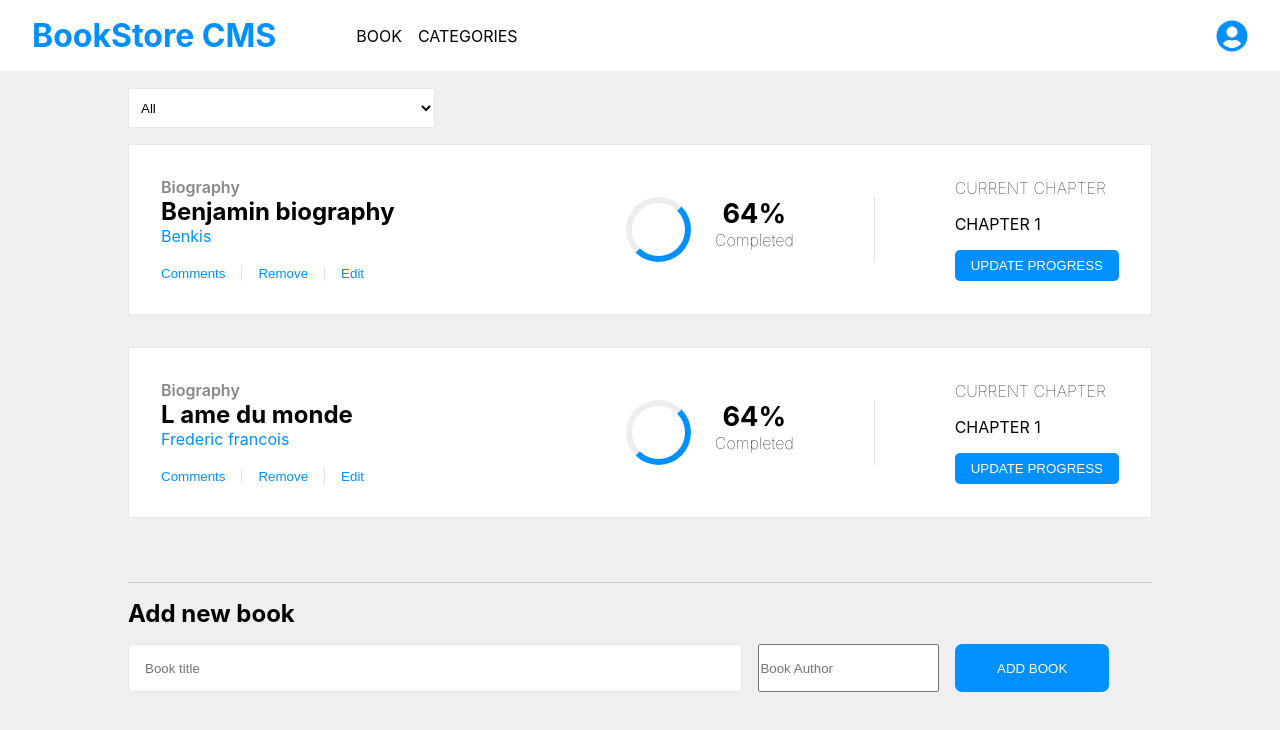
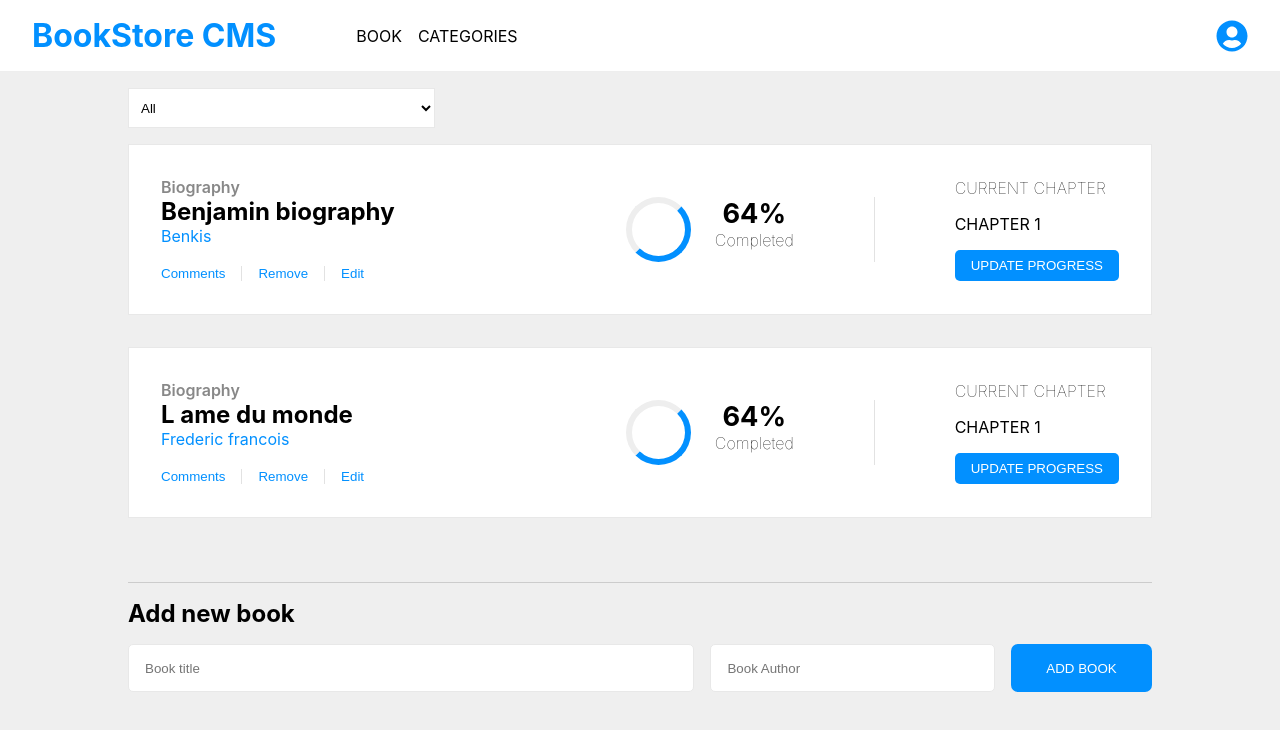
Before and after one commit to iambenkis/Book-sttore, a React (Create React App) app: page / in a window 1280 px wide. Shown: the top 730 px of the page. Built offline with nearby package versions, Linux system fonts and the light colour scheme.

Commit message:
Update UI

```diff
--- a/src/index.css
+++ b/src/index.css
@@ -206,6 +206,7 @@ select {
 
 .add-book {
   width: 100%;
+  margin-bottom: 2rem;
 }
 
 .add-book h2 {
@@ -230,6 +231,13 @@ select {
   border-radius: 5px;
 }
 
+.add-book .book-author {
+  width: 30%;
+  padding: 1rem;
+  border: var(--border);
+  border-radius: 5px;
+}
+
 .add-book select {
   width: 270px;
   height: 3rem;
```
